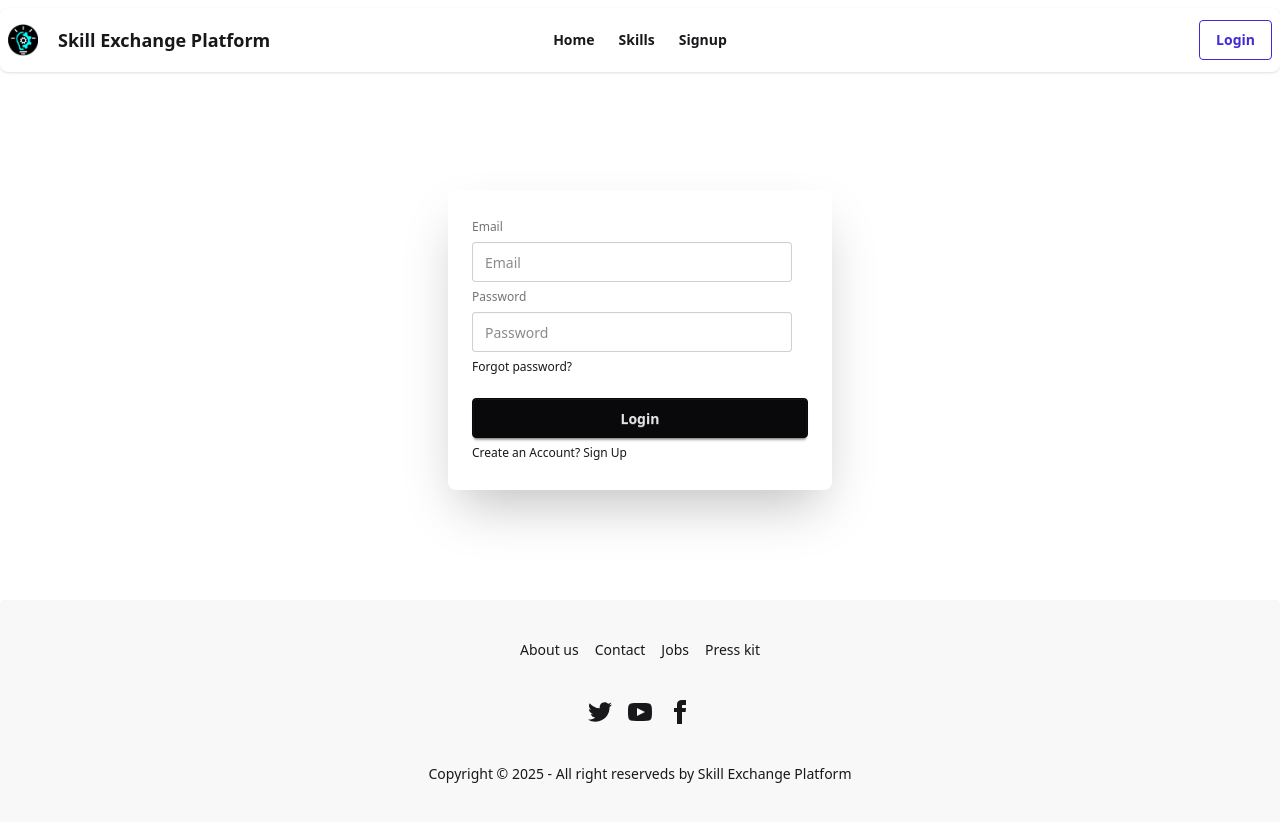
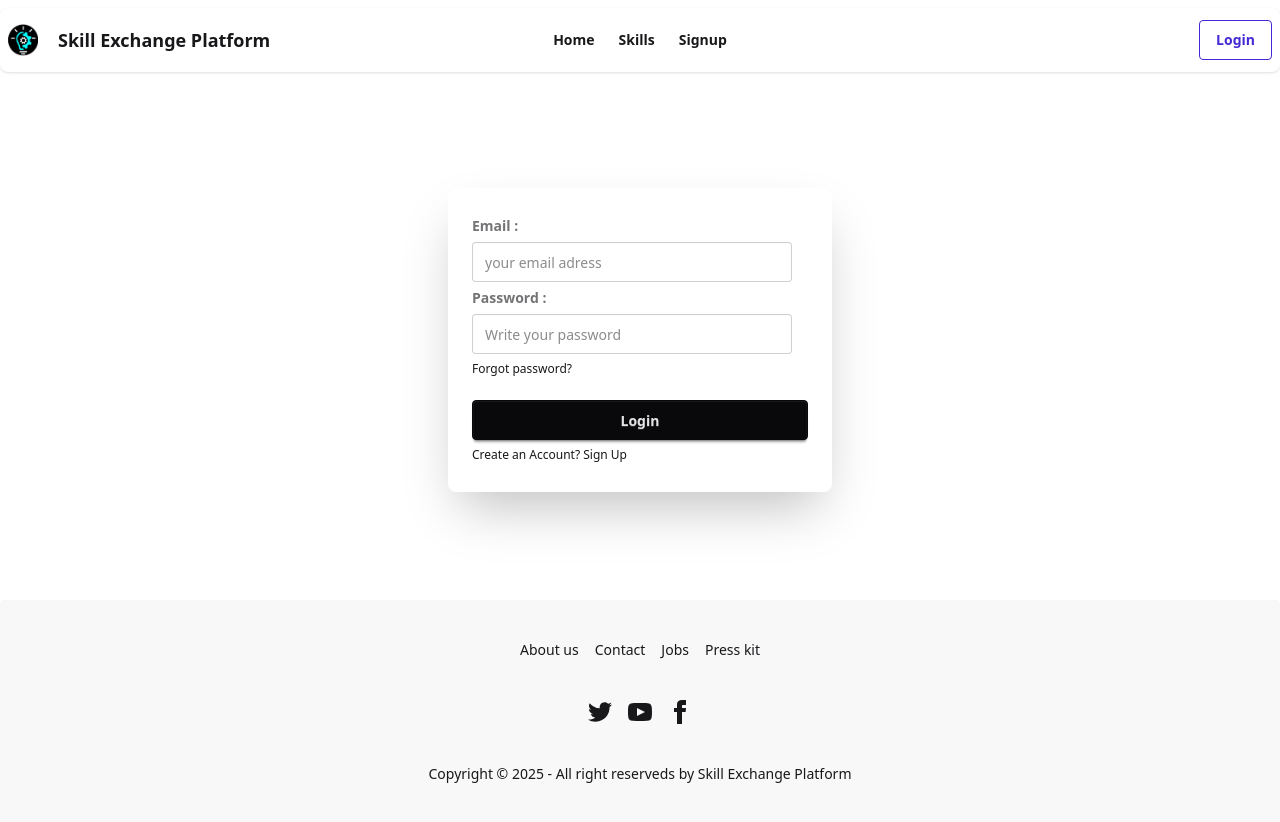
Before and after one commit to emran40989/local-skill-exchange-platform, a React (Vite) app: page /login in a window 1280 px wide. Built offline with nearby package versions, Linux system fonts and the light colour scheme; no server answers.

Commit message:
signup and login success

```diff
--- a/src/Pages/Login.jsx
+++ b/src/Pages/Login.jsx
@@ -1,35 +1,72 @@
-import React from "react";
+import { signInWithEmailAndPassword } from "firebase/auth";
+import React, { useContext } from "react";
 import { Link } from "react-router";
+import { auth } from "../Firebase/firebase.config";
+import { AuthContext } from "../Provider/AuthProvider";
 
 const Login = () => {
+
+  const {setUser, user} = useContext(AuthContext)
+
+  const handleSubmit = (e)=>{
+    e.preventDefault();
+    const email = e.target.email.value;
+    const pass = e.target.password.value;
+
+    signInWithEmailAndPassword(auth, email, pass)
+    .then((userCredential) =>{
+      const user = userCredential.user;
+      setUser(user);
+
+    })
+    .catch((error) => {
+      console.log(error);
+    });
+  }
+
+  console.log(user);
+
+
   return (
     <div>
       <div className="bg-base-100 flex justify-center items-center min-h-[calc(100vh-280px)]">
-          <div className="card bg-base-100 w-full max-w-sm shadow-2xl container mx-auto">
-            <div className="card-body">
-              <form action="">
-                <fieldset className="fieldset">
-                <label className="label">Email</label>
-                <input type="email" className="input" placeholder="Email" />
-                <label className="label">Password</label>
+        <div className="card bg-base-100 w-full max-w-sm shadow-2xl container mx-auto">
+          <div className="card-body">
+            <form onSubmit={handleSubmit}>
+              <fieldset className="fieldset">
+                <label className="label text-sm font-semibold">Email : </label>
                 <input
+                  name="email"
+                  type="email"
+                  className="input"
+                  placeholder="your email adress"
+                />
+                <label className="label  text-sm font-semibold">
+                  Password :
+                </label>
+                <input
+                  name="password"
                   type="password"
                   className="input"
-                  placeholder="Password"
+                  placeholder="Write your password"
                 />
                 <div>
-                  <Link to="/forgot-password" className="link link-hover">Forgot password?</Link>
+                  <Link to="/forgot-password" className="link link-hover">
+                    Forgot password?
+                  </Link>
                 </div>
                 <button className="btn btn-neutral mt-4">Login</button>
                 <div>
-                  Create an Account? <Link to="/signup" className="link link-hover">Sign Up</Link>
+                  Create an Account?{" "}
+                  <Link to="/signup" className="link link-hover">
+                    Sign Up
+                  </Link>
                 </div>
               </fieldset>
-              </form>
-            </div>
+            </form>
           </div>
         </div>
-
+      </div>
     </div>
   );
 };
--- a/src/Pages/Signup.jsx
+++ b/src/Pages/Signup.jsx
@@ -17,13 +17,13 @@ const Signup = () => {
 
 
     registerwithEmailPassword(email, password)
-    .then((userCredenntial) => {
+    .then((userCredential) => {
         updateProfile(auth.currentUser, {
         displayName: name,
         photoURL: photoUrl,
       })
         .then(() => {
-          setUser(userCredenntial.user)
+          setUser(userCredential.user)
         })
         .catch((error) => {
           console.log(error)
--- a/src/Provider/AuthProvider.jsx
+++ b/src/Provider/AuthProvider.jsx
@@ -1,5 +1,5 @@
-import { createUserWithEmailAndPassword } from 'firebase/auth';
-import React, { createContext, useState } from 'react';
+import { createUserWithEmailAndPassword, onAuthStateChanged } from 'firebase/auth';
+import React, { createContext, useEffect, useState } from 'react';
 import { auth } from '../Firebase/firebase.config';
 
 //eslint-disable-next-line react-refresh/only-export-components
@@ -13,6 +13,19 @@ const AuthProvider = ({children}) => {
     const registerwithEmailPassword = (email, pass) => {
         return createUserWithEmailAndPassword(auth, email, pass)
     }
+
+    useEffect(() =>{
+        const unsubscribe = onAuthStateChanged(auth, (currentUser) =>{
+            if(currentUser){
+                setUser(currentUser)
+                setLoading(false)
+            }
+        })
+        return ()=>{
+            unsubscribe()
+        }
+
+    },[])
 
 
     const authData = {
```
